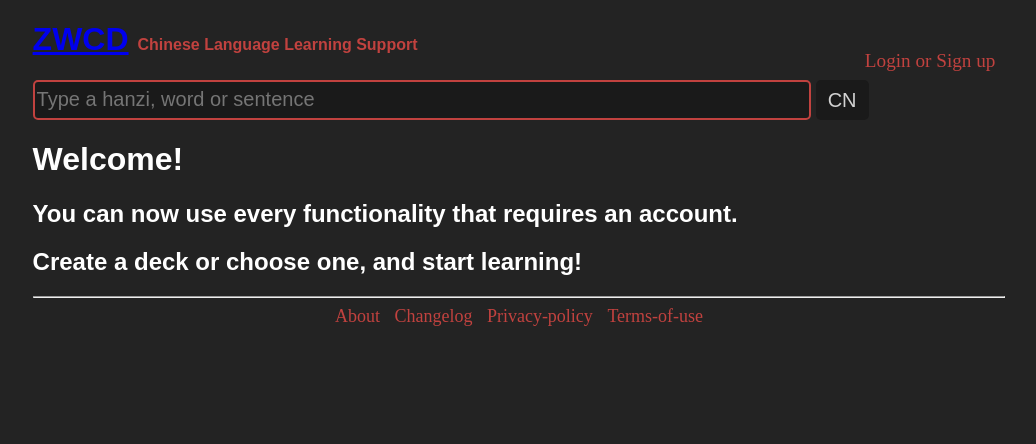
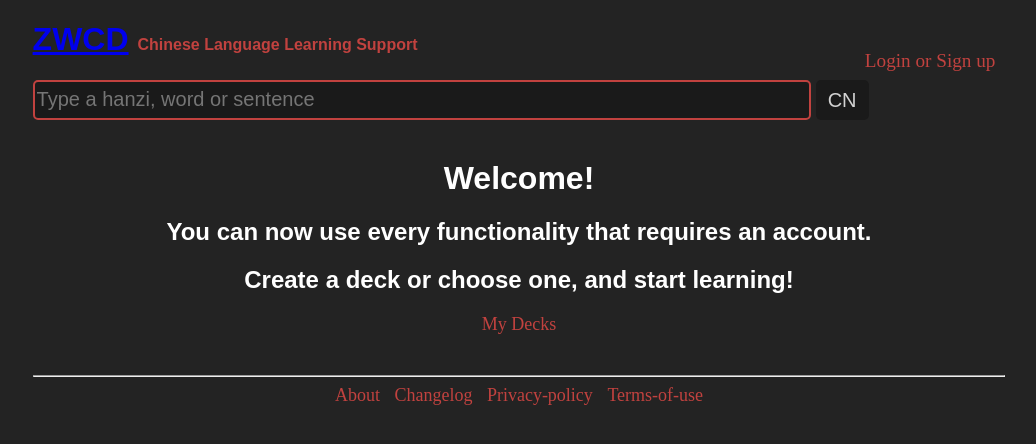
Before and after one commit to GabrieleMelucci/SiteProject, a Python web app: template templates/dashboard.html in a window 1280 px wide. Shown: the top 444 px of the page, without its empty margins (121-1157 px from the left). Run offline with Jinja, Linux system fonts and the light colour scheme; the template is opened without the code that fills it, so the values that code supplies are empty.

Commit message:
Base for deck management page

```diff
--- a/static/style.css
+++ b/static/style.css
@@ -82,6 +82,42 @@ footer a:hover::after {
 
 .nav-item:hover::after {
     width: 90%;
+}
+
+/* Dashboard elements*/
+
+.dashboard-section a {
+    font-family: "Times New Roman", Times, serif;
+    text-align: center;
+    font-size: 18px;
+    padding: 5px;
+    position: relative;
+    text-decoration: none;
+    color: #C1423F;
+}
+
+.dashboard-section a::after{
+    content: '';
+    position: absolute;
+    width: 0;
+    height: 2px;
+    bottom: 0px;
+    left: 5%;
+    background-color: #ffffff;
+    transition: width 0.3s ease, left 0.3s ease; /* Animazione fluida */
+}
+
+.dashboard-section a:hover {
+    color: #ffffff;
+}
+
+.dashboard-section a:hover::after {
+    width: 90%;
+}
+
+.dashboard-section {
+    margin: 40px 0;
+    text-align: center;
 }
 
 /* ===== FORM ELEMENTS ===== */
--- a/templates/dashboard.html
+++ b/templates/dashboard.html
@@ -1,10 +1,10 @@
 <!DOCTYPE html>
 <html lang="en">
   <head>
-    <meta charset="UTF-8">
-    <meta name="viewport" content="width=device-width, initial-scale=1.0">
+    <meta charset="UTF-8" />
+    <meta name="viewport" content="width=device-width, initial-scale=1.0" />
     <title>ZWCD - Chinese Language Support</title>
-    <link rel="stylesheet" href="/static/style.css">
+    <link rel="stylesheet" href="/static/style.css" />
   </head>
 
   <body>
@@ -20,63 +20,48 @@
     <div class="container bugfix">
       <form id="mainSearchForm" action="/search" method="get" style="margin: 0;">
         <div style="display: flex">
-                <input type="search"
-                       name="q"
-                       id="mainSearchInput"
-                       value=""
-                       tabindex="1"
-                       autocapitalize="off"
-                       autocomplete="off"
-                       autocorrect="off"
-                       spellcheck="false"
-                       lang="zh"
-                       placeholder="Type a hanzi, word or sentence"
-                       class="autofocus"
-                       autofocus
-                       required>
+          <input type="search" name="q" id="mainSearchInput" value="" tabindex="1" autocapitalize="off" autocomplete="off" autocorrect="off" spellcheck="false" lang="zh" placeholder="Type a hanzi, word or sentence" class="autofocus" autofocus required />
 
-                <select id="mainSearchLang"
-                        name="lang"
-                        style="flex-grow: 0;flex-shrink: 1;width: auto;margin-left: 0.3rem;"
-                        class="lang-select">
+          <select id="mainSearchLang" name="lang" style="flex-grow: 0;flex-shrink: 1;width: auto;margin-left: 0.3rem;" class="lang-select">
             <option value="english">EN</option>
             <option value="chinese" selected>CN</option>
           </select>
         </div>
-            <input type="submit" style="position: absolute; left: -9999px; width: 1px; height: 1px;" tabindex="-1">
+        <input type="submit" style="position: absolute; left: -9999px; width: 1px; height: 1px;" tabindex="-1" />
       </form>
     </div>
 
     <script>
-        document.addEventListener('DOMContentLoaded', function() {
+      document.addEventListener('DOMContentLoaded', function () {
         // Restore language preference
-            const savedLang = localStorage.getItem('search-lang');
+        const savedLang = localStorage.getItem('search-lang')
         if (savedLang) {
-                document.getElementById('mainSearchLang').value = savedLang;
+          document.getElementById('mainSearchLang').value = savedLang
         }
 
         // Handle language selection changes
-            document.getElementById('mainSearchLang').addEventListener('change', function() {
-                localStorage.setItem('search-lang', this.value);
-            });
+        document.getElementById('mainSearchLang').addEventListener('change', function () {
+          localStorage.setItem('search-lang', this.value)
+        })
 
         // Handle form submission
-            document.getElementById('mainSearchForm').addEventListener('submit', function(e) {
-                const query = document.getElementById('mainSearchInput').value.trim();
+        document.getElementById('mainSearchForm').addEventListener('submit', function (e) {
+          const query = document.getElementById('mainSearchInput').value.trim()
           if (!query) {
-                    e.preventDefault();
+            e.preventDefault()
           }
-            });
-        });
+        })
+      })
     </script>
 
-    <div class="nav">
+    <div class="dashboard-section">
       <h1>Welcome!</h1>
       <h2>You can now use every functionality that requires an account.</h2>
       <h2>Create a deck or choose one, and start learning!</h2>
+      <a href="/decks">My Decks</a>
     </div>
 
-    <hr class="bottom">
+    <hr class="bottom" />
     <footer class="site-footer">
       <a href="/about">About</a>
       <a href="/changelog">Changelog</a>
```
Also changed, not shown: templates/decks_management.html (added, +28 -0 lines), site.db, 1 other file. Lines whose indentation alone changed are shown as unchanged.
